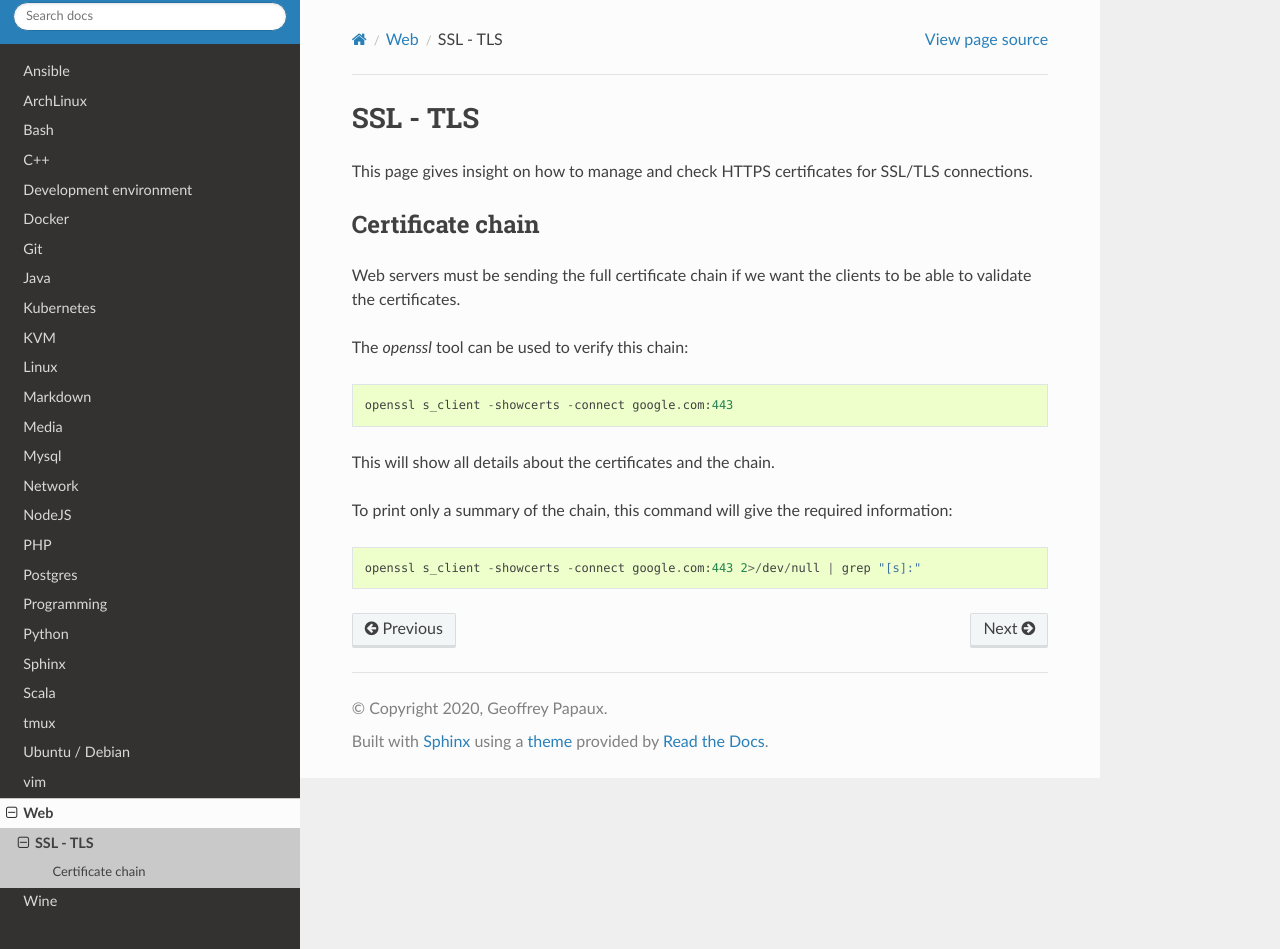
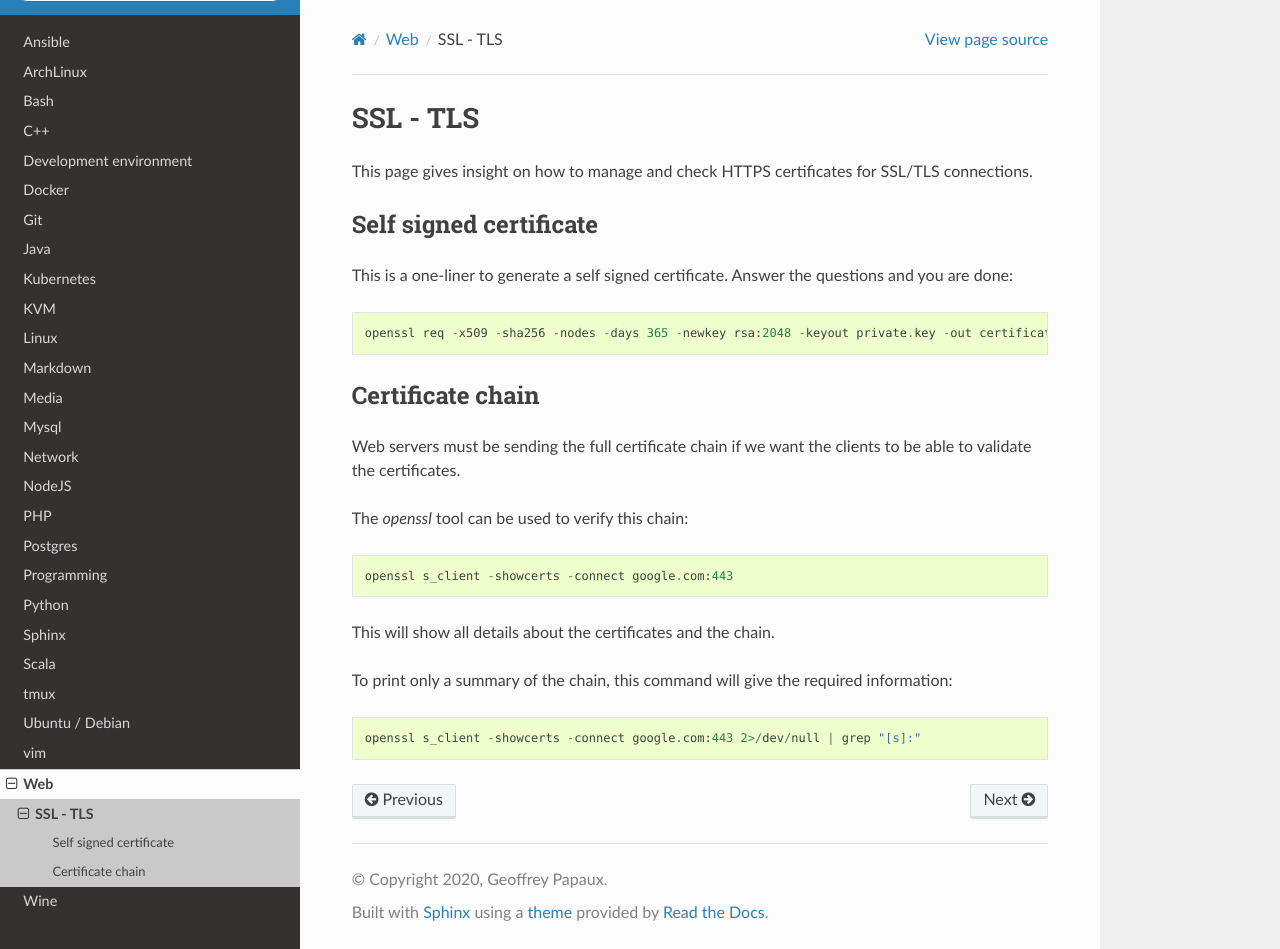
Before and after one commit to papaux/til, a Sphinx documentation site: the page built from source/web/ssl-tls.rst, in a window 1280 px wide and 949 px high. Built offline with Sphinx 7.4.7 and the Read the Docs theme 2.0.0, drawn with Linux system fonts in a browser that asks for light colours; pages that are not in the unit, such as notebooks, are missing from menus.

Commit message:
ssl: one-liner to generate self-signed certificate

```diff
--- a/source/web/ssl-tls.rst
+++ b/source/web/ssl-tls.rst
@@ -3,8 +3,15 @@ SSL - TLS
 
 This page gives insight on how to manage and check HTTPS certificates for SSL/TLS connections.
 
+Self signed certificate
+~~~~~~~~~~~~~~~~~~~~~~~
+
+This is a one-liner to generate a self signed certificate. Answer the questions and you are done::
+
+  openssl req -x509 -sha256 -nodes -days 365 -newkey rsa:2048 -keyout private.key -out certificate.crt
+
 Certificate chain
-~~~~~~~~~~~~~~~~~~~~~
+~~~~~~~~~~~~~~~~~~
 
 Web servers must be sending the full certificate chain if we want the clients to be able to validate the certificates.
 
```
